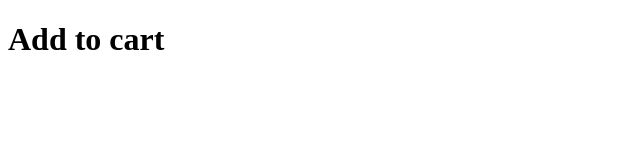
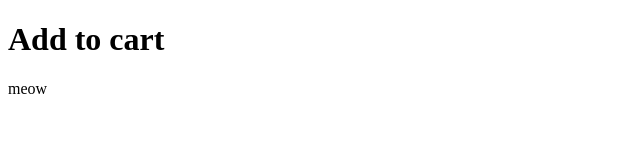
Before and after one commit to sumansourav-cg/Flipkart, a plain HTML site: page cart.html in a window 1280 px wide. Shown: the full height of the page, 0-640 px from the left. Drawn offline with Linux system fonts and the light colour scheme.

Commit message:
added message

```diff
--- a/cart.html
+++ b/cart.html
@@ -7,5 +7,6 @@
 </head>
 <body>
     <h1>Add to cart</h1>
+    <p>meow</p>
 </body>
 </html>
```
